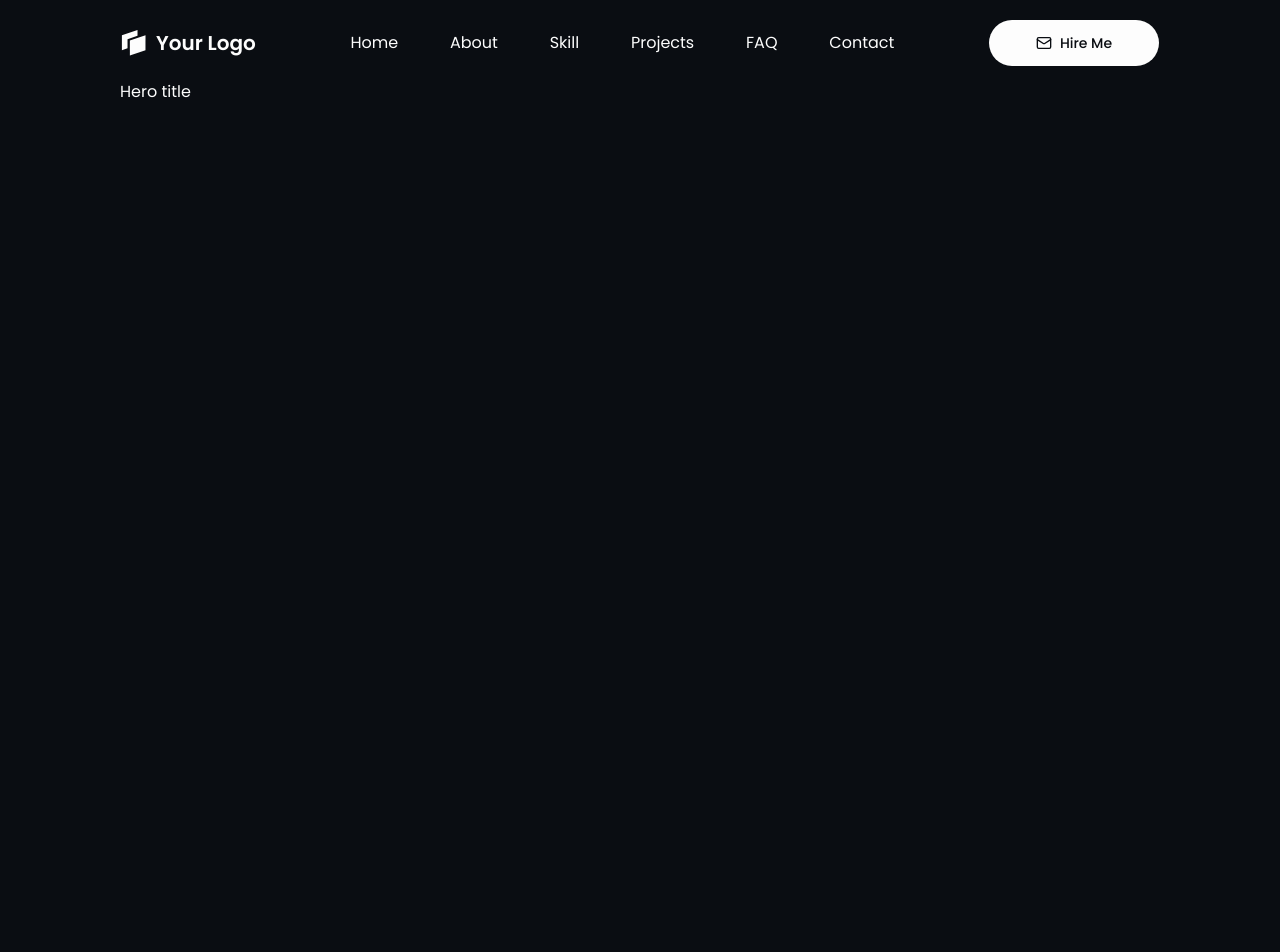
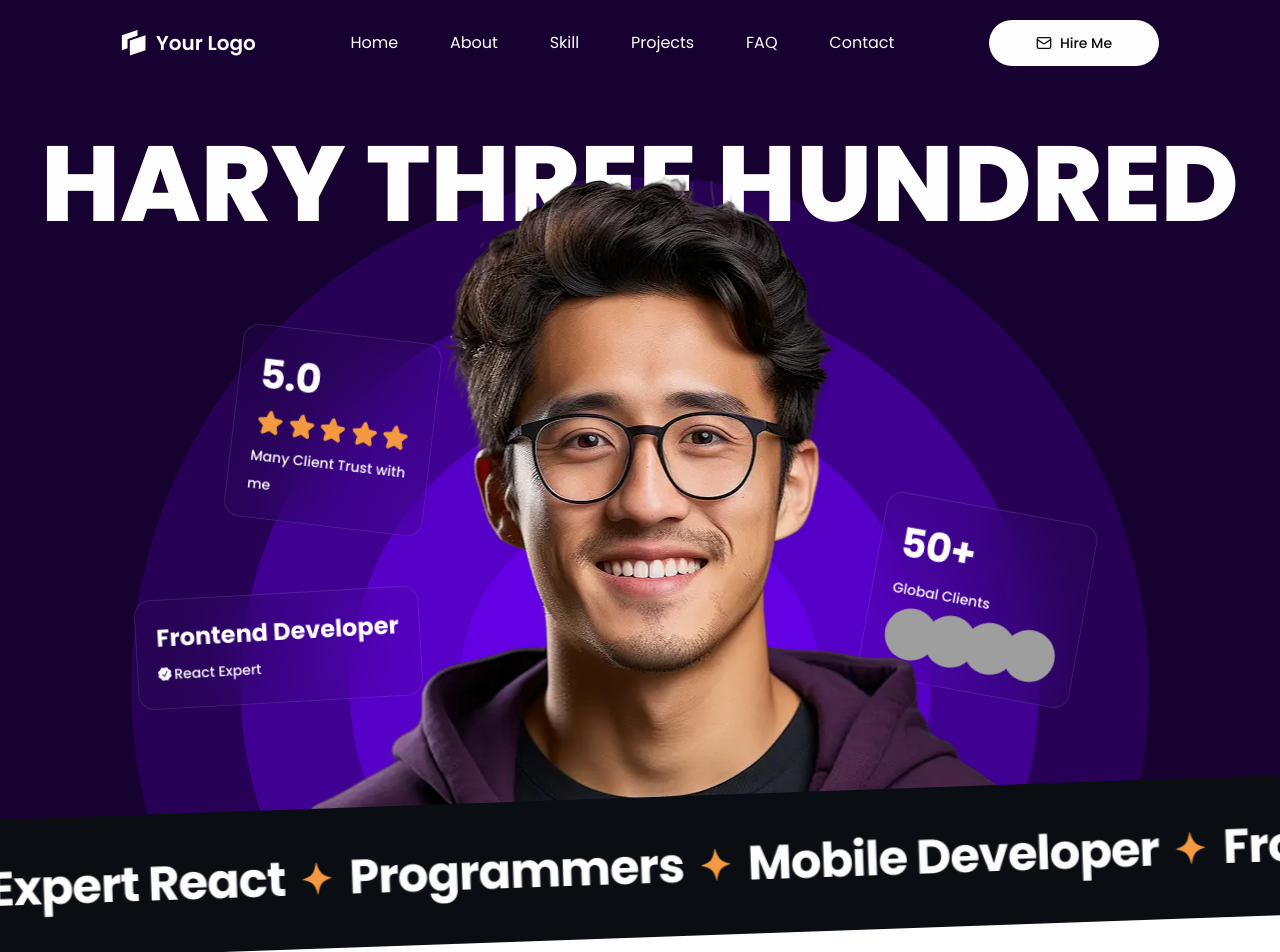
Before and after one commit to Hary300/Personal-Project-39-Dark-Violet-Portfolio, a React (Vite) app: page / in a window 1280 px wide. Shown: the top 952 px of the page. Built offline with nearby package versions, Linux system fonts and the light colour scheme; grey boxes are pictures that could not be loaded.

Commit message:
feat: update LogoIcon and Header components for improved accessibility and styling; add popIn animation and MarqueeSkills to HeroSection; enhance ComparisonSection with background color

```diff
--- a/src/assets/icons/react-component-icons/LogoIcon.tsx
+++ b/src/assets/icons/react-component-icons/LogoIcon.tsx
@@ -11,14 +11,14 @@ const LogoIcon = ({ className, ...props }: SVGProps<SVGSVGElement>) => {
       {...props}
     >
       <path
-        fill-rule='evenodd'
-        clip-rule='evenodd'
+        fillRule='evenodd'
+        clipRule='evenodd'
         d='M17.4195 0L0 5.94714V22.5991L6.27656 20.4563V10.1817L17.4195 6.37738V0Z'
         fill='currentColor'
       />
       <path
-        fill-rule='evenodd'
-        clip-rule='evenodd'
+        fillRule='evenodd'
+        clipRule='evenodd'
         d='M8.88052 11.7441L26.3 5.79693V22.4489L8.88052 28.3961V11.7441Z'
         fill='currentColor'
       />
--- a/src/components/layouts/Header.tsx
+++ b/src/components/layouts/Header.tsx
@@ -43,7 +43,7 @@ const Header = () => {
   return (
     <header
       className={cn(
-        'fixed px-4 sm:px-10 lg:px-15 xl:px-30 h-20 lg:h-21.25 flex items-center justify-between max-w-360 mx-auto w-full text-neutral-25',
+        'fixed px-4 sm:px-10 lg:px-15 xl:px-30 h-20 lg:h-21.25 flex items-center justify-between max-w-360 mx-auto w-full text-neutral-25 z-50',
         isScroll && 'backdrop-blur-2xl',
         isOverHero && 'text-neutral-950'
       )}
--- a/src/components/shadcn-space/marquee/marquee-02.tsx
+++ b/src/components/shadcn-space/marquee/marquee-02.tsx
@@ -1,63 +1,26 @@
-import { Marquee } from "@/components/shadcn-space/animations/marquee";
+import { Marquee } from '@/components/shadcn-space/animations/marquee';
+import { heroData } from '@/data/01-heroData';
 
-type BrandList = {
-  image: string;
-  lightimg: string;
-  name: string;
-};
-
-export default function MarqueeBrandsDemo() {
-  const brandList: BrandList[] = [
-    {
-      image: "https://images.shadcnspace.com/assets/brand-logo/logoipsum-1.svg",
-      lightimg:
-        "https://images.shadcnspace.com/assets/brand-logo/logoipsum-light-1.svg",
-      name: "Brand 1",
-    },
-    {
-      image: "https://images.shadcnspace.com/assets/brand-logo/logoipsum-2.svg",
-      lightimg:
-        "https://images.shadcnspace.com/assets/brand-logo/logoipsum-light-2.svg",
-      name: "Brand 2",
-    },
-    {
-      image: "https://images.shadcnspace.com/assets/brand-logo/logoipsum-3.svg",
-      lightimg:
-        "https://images.shadcnspace.com/assets/brand-logo/logoipsum-light-3.svg",
-      name: "Brand 3",
-    },
-    {
-      image: "https://images.shadcnspace.com/assets/brand-logo/logoipsum-4.svg",
-      lightimg:
-        "https://images.shadcnspace.com/assets/brand-logo/logoipsum-light-4.svg",
-      name: "Brand 4",
-    },
-    {
-      image: "https://images.shadcnspace.com/assets/brand-logo/logoipsum-5.svg",
-      lightimg:
-        "https://images.shadcnspace.com/assets/brand-logo/logoipsum-light-5.svg",
-      name: "Brand 5",
-    },
-  ];
+export default function MarqueeSkills() {
+  const roles = heroData.runningTextSkills.roles;
+  const dividerIcon = heroData.runningTextSkills.figmaDividerIcon;
 
   return (
-    <>
-      <Marquee className="[--duration:20s] p-0" pauseOnHover>
-        {brandList.map((brand, index) => (
-          <div key={index}>
+    <div className='py-6 lg:py-10 bg-neutral-950 origin-bottom-left -rotate-2'>
+      <Marquee className='[--duration:20s] p-0' pauseOnHover>
+        {roles.map((role, index) => (
+          <div key={index} className='flex items-center'>
+            <p className='font-bold text-display-xs lg:text-display-2xl text-neutral-25 pr-4'>
+              {role}
+            </p>
             <img
-              src={brand.image}
-              alt={brand.name}
-              className="w-36 h-8 mr-6 lg:mr-20 dark:hidden"
-            />
-            <img
-              src={brand.lightimg}
-              alt={brand.name}
-              className="hidden dark:block w-36 h-8 mr-12 lg:mr-20"
+              src={dividerIcon}
+              alt='yellow sparkle'
+              className='size-8 lg:ize-12'
             />
           </div>
         ))}
       </Marquee>
-    </>
+    </div>
   );
 }
--- /dev/null
+++ b/src/motions/popIn.ts
@@ -0,0 +1,17 @@
+import type { Variants } from 'motion';
+export const popIn = (delay = 0): Variants => ({
+  hidden: {
+    opacity: 0,
+    scale: 0.7,
+  },
+  visible: {
+    opacity: 1,
+    scale: 1,
+    transition: {
+      delay,
+      type: 'spring',
+      stiffness: 500,
+      damping: 25,
+    },
+  },
+});
--- a/src/sections/01-hero/HeroSection.tsx
+++ b/src/sections/01-hero/HeroSection.tsx
@@ -1,12 +1,141 @@
 import SectionWrapper from '@/components/layouts/SectionWrapper';
+import MarqueeSkills from '@/components/shadcn-space/marquee/marquee-02';
+import { heroData } from '@/data/01-heroData';
+import { popIn } from '@/motions/popIn';
+import { motion } from 'motion/react';
 
 const HeroSection = () => {
+  const devImg = heroData.profileImage;
+  const heroRatingCard = heroData.ratingCard;
+  const StarIcon = heroRatingCard.starReactIcon;
+
+  const roleCard = heroData.roleCard;
+
+  const clientsCard = heroData.clientsCard;
   return (
     <SectionWrapper
       sectionId='home'
-      className='bg-neutral-950 text-neutral-25 h-196.25 sm:h-256.5'
+      className='relative bg-primary-400 text-neutral-25 h-196.25 sm:h-240 overflow-hidden pt-20 sm:pt-30 leading lg:pt-36 flex'
     >
-      <h1>Hero title</h1>
+      <motion.div
+        variants={popIn(1.2)}
+        initial='hidden'
+        animate='visible'
+        className='sm:absolute left-1/2 sm:-translate-x-1/2 w-full lg:max-w-347.25 z-1 leading-15 sm:leading-20'
+      >
+        <h1 className='font-extrabold text-[55px] sm:text-[80px] lg:text-[clamp(5.3125rem,-0.0719rem+8.413vw,7.5rem)] text-center w-full'>
+          {heroData.name}
+        </h1>
+      </motion.div>
+
+      <div className='absolute size-151.75 sm:size-254.5 left-1/2 -translate-x-1/2 bottom-[-86.76px] sm:bottom-[-234.6px] '>
+        <motion.div
+          variants={popIn(0.6)}
+          initial='hidden'
+          animate='visible'
+          className='absolute left-1/2 -translate-x-1/2 w-full aspect-square rounded-full shrink-0 bg-primary-300/20'
+        />
+
+        <motion.div
+          variants={popIn(0.4)}
+          initial='hidden'
+          animate='visible'
+          className='absolute left-1/2 -translate-x-1/2 w-[calc((476.64/607)*100%)] aspect-square rounded-full shrink-0 bg-primary-300/40 top-1/2 -translate-y-1/2'
+        />
+
+        <motion.div
+          variants={popIn(0.2)}
+          initial='hidden'
+          animate='visible'
+          className='absolute left-1/2 -translate-x-1/2 w-[calc((346.28/607)*100%)] aspect-square rounded-full shrink-0 bg-primary-300/60  top-1/2 -translate-y-1/2'
+        />
+
+        <motion.div
+          variants={popIn(0)}
+          initial='hidden'
+          animate='visible'
+          className='absolute left-1/2 -translate-x-1/2 w-[calc((215.91/607)*100%)] aspect-square rounded-full shrink-0 bg-primary-300/80 top-1/2 -translate-y-1/2'
+        />
+
+        <motion.div
+          variants={popIn(1.7)}
+          initial='hidden'
+          animate='visible'
+          className='absolute -top-15 left-45 flex flex-col gap-0.5 lg:gap-1 p-3 lg:p-5 rounded-xl lg:rounded-2xl border border-neutral-25/10 bg-[#28282828]/20 backdrop-blur-2xl max-w-36 rotate-[6.73deg] md:rotate-[3.15] sm:max-w-50 md:left-37 lg:left-25.5 sm:top-39'
+        >
+          <p className='font-bold text-display-xs sm:text-display-xl'>
+            {heroRatingCard.score}
+          </p>
+          <div className='flex'>
+            {Array.from({ length: heroRatingCard.maxStars }).map((_, index) => (
+              <StarIcon
+                key={index}
+                className='text-secondary-200 fill-secondary-200 size-6 sm:size-8'
+              />
+            ))}
+          </div>
+          <p className='text-xs font-medium sm:text-sm'>
+            {heroRatingCard.description}
+          </p>
+        </motion.div>
+
+        <motion.div
+          variants={popIn(1.9)}
+          initial='hidden'
+          animate='visible'
+          className='absolute left-25 top-65 flex flex-col gap-0.5 lg:gap-1 p-3 lg:p-5 rounded-xl lg:rounded-2xl border border-neutral-25/10 bg-[#28282828]/20 backdrop-blur-2xl rotate-[-10.09deg] sm:rotate-[-3.24deg] sm:left-40 sm:top-110 md:left-30 md:top-115 lg:left-[5.29px] lg:top-[416.09px]'
+        >
+          <p className='text-sm sm:text-display-xs font-bold'>
+            {roleCard.title}
+          </p>
+          <div className='flex gap-0.5 items-center'>
+            <div>
+              <img
+                src={roleCard.figmaScallopedCheckIcon}
+                alt='scalloped check icon'
+                className='size-3.5'
+              />
+            </div>
+            <p className='text-sm font-medium'>{roleCard.subtitle}</p>
+          </div>
+        </motion.div>
+
+        <motion.div
+          variants={popIn(2.1)}
+          initial='hidden'
+          animate='visible'
+          className='absolute right-[60.06px] top-50.75 rotate-[10.31deg] flex flex-col gap-0.5 lg:gap-1 p-3 lg:p-5 rounded-xl lg:rounded-2xl border border-neutral-25/10 bg-[#28282828]/20 backdrop-blur-2xl sm:right-40 sm:top-100 md:right-30 lg:right-[63.57px] lg:top-[330.79px]'
+        >
+          <p className='font-bold text-display-xs sm:text-display-xl'>
+            {clientsCard.count}
+          </p>
+          <p className='text-xs font-medium sm:text-sm'>{clientsCard.label}</p>
+          <div className='flex space-x-[-12px]'>
+            {clientsCard.avatarUrls.map((url, index) => (
+              <div
+                key={index}
+                className='overflow-hidden rounded-full size-10 sm:size-13 shrink-0'
+              >
+                <img src={url} alt='avatar' />
+              </div>
+            ))}
+          </div>
+        </motion.div>
+      </div>
+
+      <motion.div
+        variants={popIn(0.8)}
+        initial='hidden'
+        animate='visible'
+        className='absolute bottom-20 lg:bottom-11xl left-1/2 -translate-x-1/2 w-120 shrink-0 sm:shrink sm:w-full sm:max-w-190.75 z-5'
+      >
+        <img src={devImg.imgSrc} alt={devImg.imgAlt} />
+      </motion.div>
+
+      <div className='absolute -left-1 -right-1 bottom-0 z-6'>
+        <div className='absolute bg-white h-1/2 inset-x-0 bottom-0 ' />
+        <MarqueeSkills />
+      </div>
     </SectionWrapper>
   );
 };
--- a/src/sections/04-comparison/ComparisonSection.tsx
+++ b/src/sections/04-comparison/ComparisonSection.tsx
@@ -4,7 +4,7 @@ import { comparisonData } from '@/data/04-comparisonData';
 
 const ComparisonSection = () => {
   return (
-    <SectionWrapper sectionId='comparison'>
+    <SectionWrapper sectionId='comparison' className='bg-neutral-100'>
       <SectionTitle title={comparisonData.title} />
     </SectionWrapper>
   );
```
Also changed, not shown: src/components/shadcn-space/animations/marquee.tsx (+12 -12 lines).
